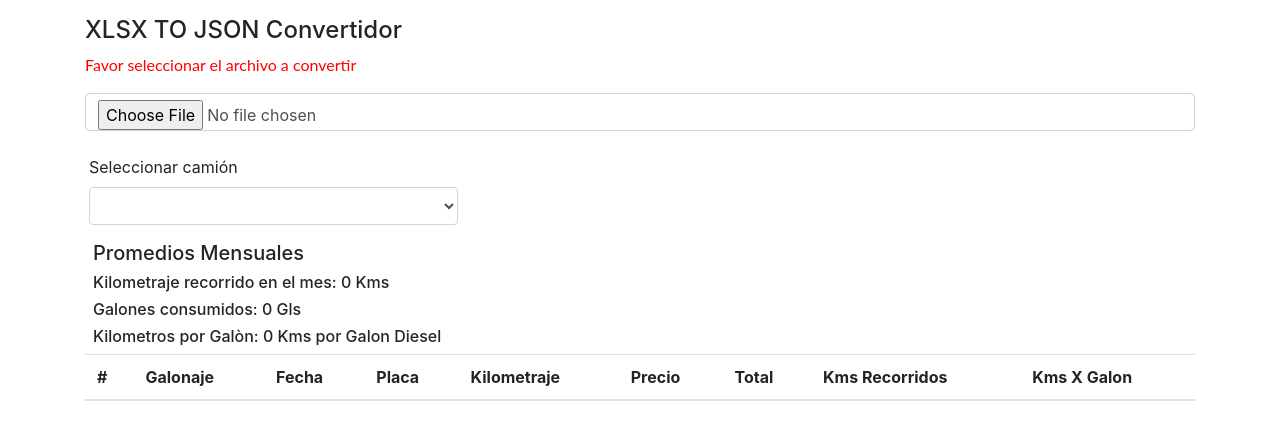
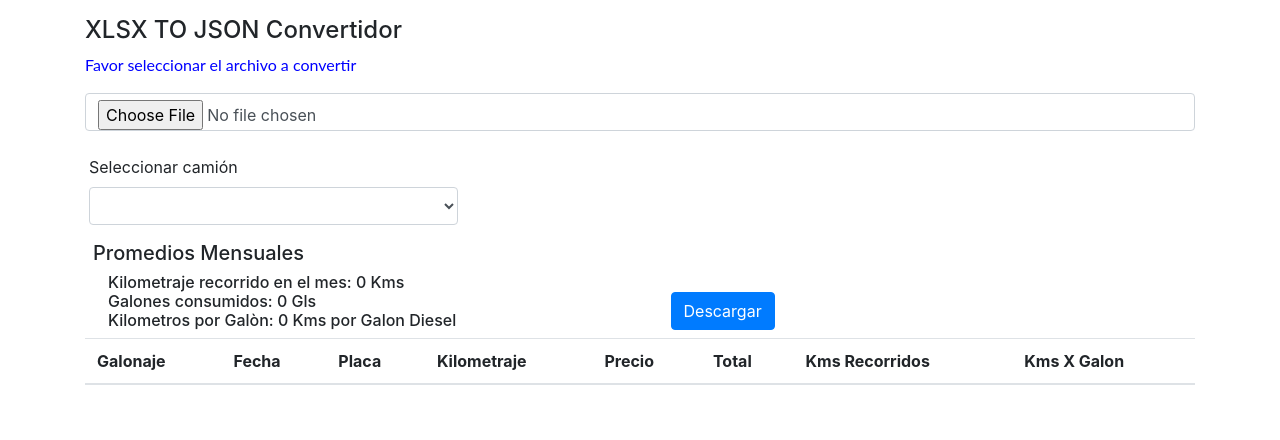
Before and after one commit to Jbenjaruiz/xlsx-to-json-shrqq3, an Angular app: page / in a window 1280 px wide. Shown: the top 440 px of the page. Built offline with nearby package versions, Linux system fonts and the light colour scheme.

Commit message:
5 files modified, 1 added, 1 deleted

```diff
--- a/package.json
+++ b/package.json
@@ -10,8 +10,11 @@
     "@angular/platform-browser": "6.0.0",
     "@angular/platform-browser-dynamic": "6.0.0",
     "@angular/router": "6.0.0",
+    "@types/file-saver": "^2.0.0",
     "core-js": "2.5.5",
     "file-saver": "^2.0.2",
+    "moment": "^2.29.1",
+    "ngx-filesaver": "^11.0.0",
     "rxjs": "6.1.0",
     "xlsx": "0.13.3",
     "zone.js": "0.8.26"
--- a/src/app/app.component.css
+++ b/src/app/app.component.css
@@ -1,8 +1,7 @@
 p {
   font-family: Lato;
-  color: red;
+  color: blue;
 }
 hello {
   color: green;
-
 }
--- a/src/app/app.component.html
+++ b/src/app/app.component.html
@@ -24,25 +24,23 @@
     </h5>
   </div>
   <div class="row ml-2">
-    <h6>
-      Kilometraje recorrido en el mes: {{totalKms}} Kms
-    </h6>
-  </div>
-  <div class="row ml-2">
-    <h6>
+    <div class="col-md-6">
+      <h6>
+        Kilometraje recorrido en el mes: {{totalKms}} Kms
+        <br>
       Galones consumidos: {{galonesXMes}} Gls
-    </h6>
-  </div>
-  <div class="row ml-2">
-    <h6>
+        <br>
       Kilometros por Galòn: {{kmsXGalonMensual}} Kms por Galon Diesel
-    </h6>
+      </h6>
+    </div>
+    <div class="col-md-6 align-self-end">
+      <button type="button" (click)="downloadReport()" class="btn btn-primary ml-1 mt-2 mb-2">Descargar <i class="fas fa-file-download"></i></button>
+    </div>
   </div>
 
-  <table class="table">
+  <table class="table" id="reporteXlsx">
     <thead>
       <tr>
-        <th scope="col">#</th>
         <th scope="col">Galonaje</th>
         <th scope="col">Fecha</th>
         <th scope="col">Placa</th>
@@ -54,8 +52,7 @@
       </tr>
     </thead>
     <tbody>
-      <tr *ngFor="let node of listado; let i = index">
-        <th>{{i}}</th>
+      <tr *ngFor="let node of listado">
         <td>{{node.GALONAJE}}</td>
         <td>{{node.FECHA}}</td>
         <td>{{node.PLACA}}</td>
--- a/src/app/app.component.ts
+++ b/src/app/app.component.ts
@@ -1,5 +1,7 @@
 import { Component } from "@angular/core";
+import { ExcellExporterService } from "./app.service";
 import * as XLSX from "xlsx";
+
 
 @Component({
   selector: "my-app",
@@ -18,7 +20,7 @@ export class AppComponent {
   totalKms: number = 0;
   galonesXMes: string = "0";
   kmsXGalonMensual: string = "0";
-  constructor() {}
+  constructor(private exportExcel: ExcellExporterService) {}
 
   onFileChange(ev) {
     let workBook = null;
@@ -116,6 +118,13 @@ export class AppComponent {
     console.log("promedio", this.galonesXMes);
   }
 
+  downloadReport(){
+    let element = document.getElementById("reporteXlsx");
+    let name = "Reporte"
+
+    this.exportExcel.exportTableToExcel(element, name);
+  }
+
   setDownload(data) {
     this.willDownload = true;
     setTimeout(() => {
--- a/src/app/app.module.ts
+++ b/src/app/app.module.ts
@@ -1,6 +1,7 @@
 import { NgModule } from '@angular/core';
 import { BrowserModule } from '@angular/platform-browser';
 import { FormsModule } from '@angular/forms';
+
 
 import { AppComponent } from './app.component';
 
--- a/src/app/app.xlsxservice.ts
+++ b/src/app/app.service.ts
@@ -1,5 +1,6 @@
 import { Injectable } from "@angular/core";
-//import * as FileSaver from 'file-saver'
+import * as moment from "moment";
+import * as FileSaver from "file-saver";
 import * as XLSX from "xlsx";
 const EXECL_TYPE =
   "application/vnd.openxmlformats-officedocument.spreadsheetml.sheet; charset=UTF-8";
@@ -27,6 +28,6 @@ export class ExcellExporterService {
 
   private saveAsExcel(buffer: any, fileName: string) {
     const data: Blob = new Blob([buffer], { type: EXECL_TYPE });
-    // FileSaver.saveAs(data, fileName + EXCEL_EXT);
+    FileSaver.saveAs(data, fileName + EXCEL_EXT);
   }
 }
```
